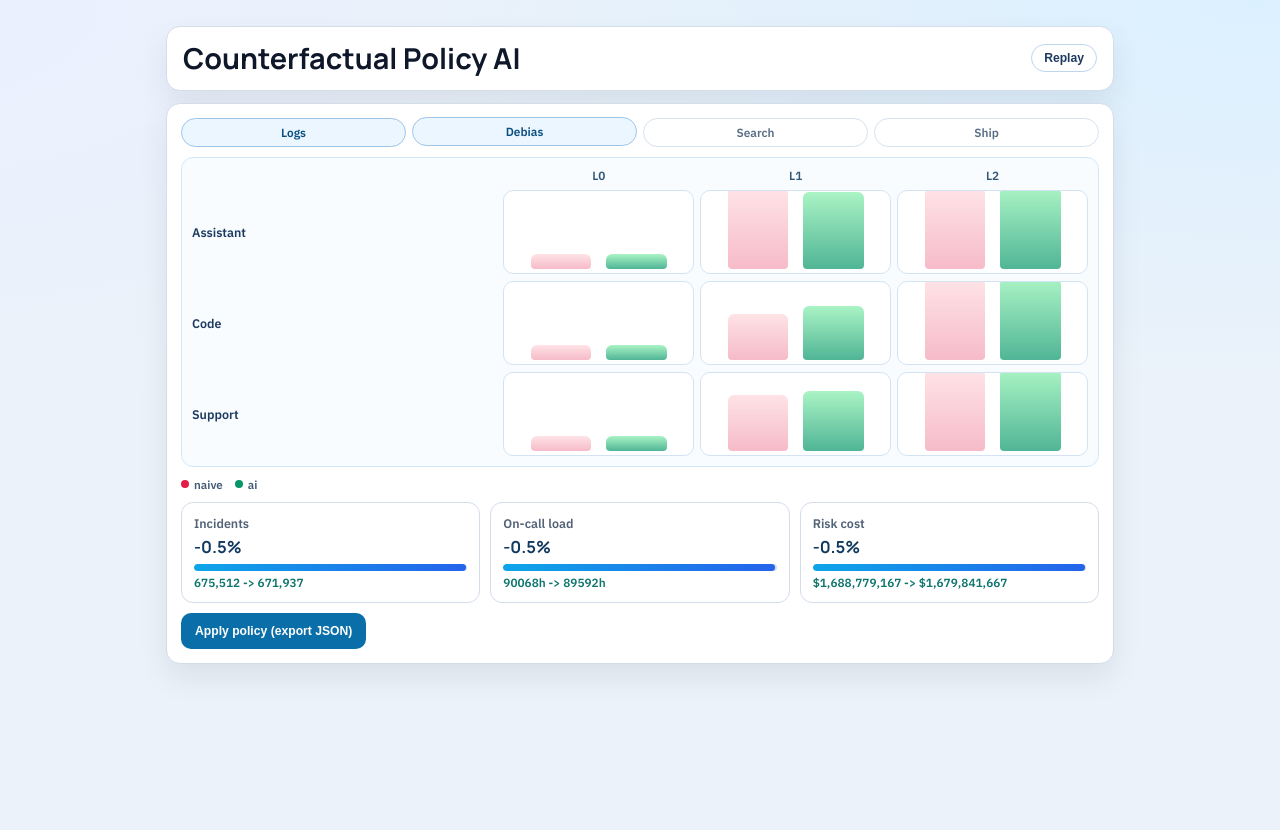
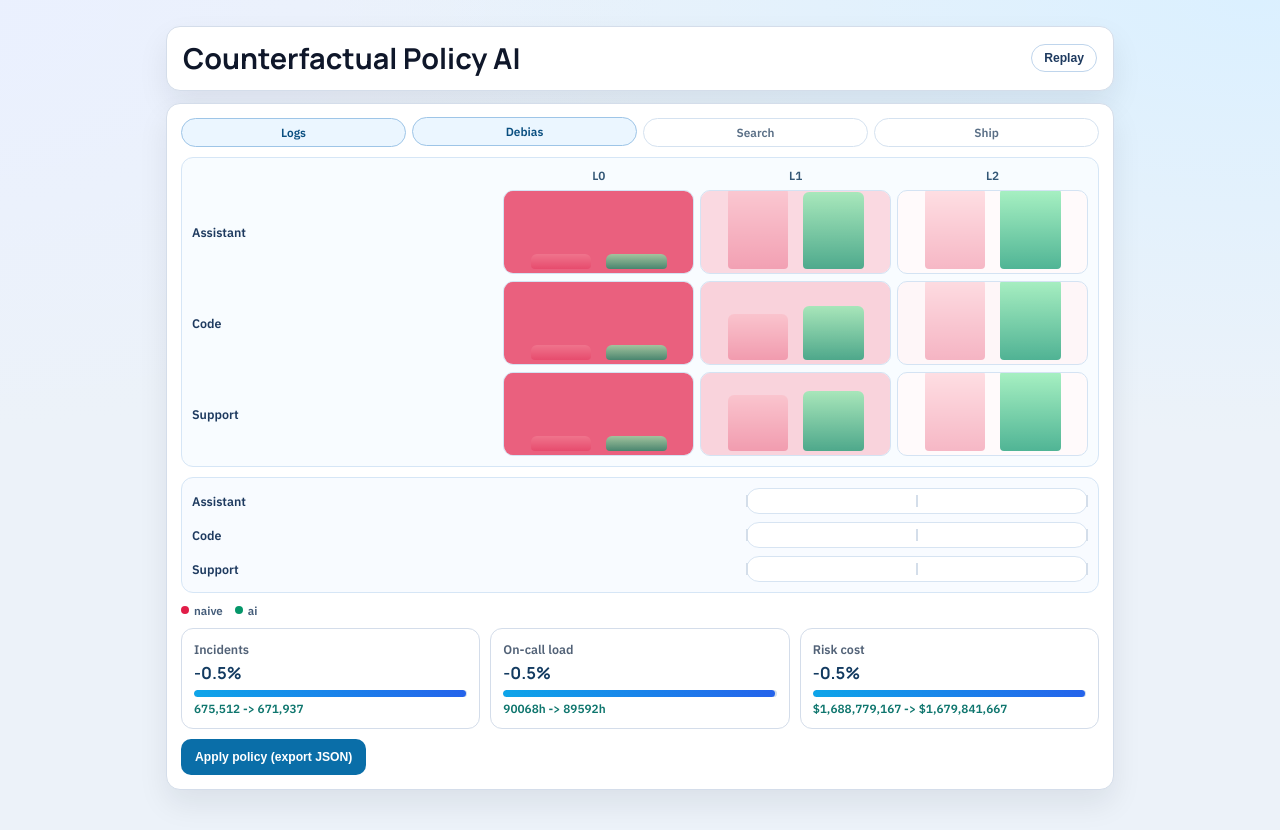
Before and after one commit to KumarNavish/promopilot, a React (Vite) app in the folder frontend/: page / in a window 1280 px wide. Before the commit the page ends 800 px from the top, so only its background shows below. Built offline with nearby package versions, Linux system fonts and the light colour scheme; no server answers.

Commit message:
Make problem-vs-solution intuition visual with bias and switch lanes

```diff
--- a/frontend/src/pages/Home.tsx
+++ b/frontend/src/pages/Home.tsx
@@ -22,6 +22,8 @@ interface SegmentVisual {
   levels: number[];
   naiveUtilities: number[];
   drUtilities: number[];
+  biasGap: number[];
+  biasNorm: number[];
   naiveNorm: number[];
   drNorm: number[];
   naivePick: number;
@@ -201,12 +203,17 @@ function buildSegmentVisuals(params: {
     });
 
     const drUtilities = drPoints.map((point) => utility(point));
+    const biasGap = levels.map((_, index) => naiveUtilities[index] - drUtilities[index]);
+    const biasAbsMax = Math.max(...biasGap.map((value) => Math.abs(value)), 1e-9);
+    const biasNorm = biasGap.map((value) => Math.abs(value) / biasAbsMax);
 
     visuals.push({
       segment: segment.segment,
       levels,
       naiveUtilities,
       drUtilities,
+      biasGap,
+      biasNorm,
       naiveNorm: normalize(naiveUtilities),
       drNorm: normalize(drUtilities),
       naivePick: naivePolicy[segment.segment] ?? levels[0],
@@ -465,6 +472,8 @@ export function Home(): JSX.Element {
   const showNaivePick = activePhase >= 2;
   const aiPickOpacity = activePhase < 2 ? 0 : activePhase === 2 ? phaseProgress : 1;
   const displayLevels = score?.segmentVisuals[0]?.levels ?? [0, 1, 2];
+  const maxDisplayLevel = Math.max(...displayLevels, 1);
+  const biasOverlayStrength = activePhase === 0 ? 0 : activePhase === 1 ? phaseProgress : activePhase === 2 ? 0.62 : 0.44;
   const boardColumns = `minmax(130px, 1.6fr) repeat(${displayLevels.length}, minmax(58px, 1fr))`;
 
   return (
@@ -523,9 +532,16 @@ export function Home(): JSX.Element {
                   const naiveHeight = 18 + row.naiveNorm[index] * 82;
                   const drHeight = 18 + row.drNorm[index] * 82;
                   const aiWin = row.aiPick === level && activePhase >= 3;
+                  const biasIsOverestimate = row.biasGap[index] > 0;
+                  const biasOpacity = row.biasNorm[index] * biasOverlayStrength;
+                  const biasColor = biasIsOverestimate ? "225, 29, 72" : "14, 165, 233";
 
                   return (
                     <div key={`${row.segment}-${level}`} className={`utility-cell ${aiWin ? "ai-win" : ""}`}>
+                      <span
+                        className="bias-layer"
+                        style={{ backgroundColor: `rgba(${biasColor}, ${biasOpacity})` }}
+                      />
                       <span
                         className="utility-fill naive"
                         style={{ height: `${naiveHeight}%`, opacity: naiveOpacity }}
@@ -542,6 +558,40 @@ export function Home(): JSX.Element {
                 })}
               </div>
             ))}
+          </section>
+
+          <section className="switch-board" data-testid="switch-board">
+            {score.segmentVisuals.map((row) => {
+              const naiveLeft = (row.naivePick / maxDisplayLevel) * 100;
+              const aiLeft = (row.aiPick / maxDisplayLevel) * 100;
+              const linkLeft = Math.min(naiveLeft, aiLeft);
+              const linkWidth = Math.max(1.5, Math.abs(aiLeft - naiveLeft));
+
+              return (
+                <div key={`switch-${row.segment}`} className="switch-row">
+                  <span className="row-label">{cleanSegment(row.segment)}</span>
+                  <div className="switch-track">
+                    {row.levels.map((level) => (
+                      <span
+                        key={`${row.segment}-tick-${level}`}
+                        className="switch-tick"
+                        style={{ left: `${(level / maxDisplayLevel) * 100}%` }}
+                      />
+                    ))}
+                    <span
+                      className="switch-link"
+                      style={{
+                        left: `${linkLeft}%`,
+                        width: `${linkWidth}%`,
+                        opacity: activePhase < 2 ? 0 : activePhase === 2 ? phaseProgress : 1
+                      }}
+                    />
+                    <span className="switch-dot naive" style={{ left: `${naiveLeft}%`, opacity: showNaivePick ? 1 : 0 }} />
+                    <span className="switch-dot ai" style={{ left: `${aiLeft}%`, opacity: aiPickOpacity }} />
+                  </div>
+                </div>
+              );
+            })}
           </section>
 
           <div className="legend" data-testid="legend">
--- a/frontend/src/styles.css
+++ b/frontend/src/styles.css
@@ -161,6 +161,12 @@ h1 {
   overflow: hidden;
 }
 
+.bias-layer {
+  position: absolute;
+  inset: 0;
+  transition: background-color 220ms ease;
+}
+
 .utility-fill {
   position: absolute;
   bottom: 4px;
@@ -199,6 +205,67 @@ h1 {
 
 .utility-cell.ai-win {
   box-shadow: inset 0 0 0 2px rgba(5, 150, 105, 0.32);
+}
+
+.switch-board {
+  border: 1px solid #d6e6f6;
+  border-radius: 12px;
+  background: #f8fbff;
+  padding: 10px;
+  display: grid;
+  gap: 8px;
+}
+
+.switch-row {
+  display: grid;
+  grid-template-columns: minmax(130px, 1.6fr) minmax(0, 1fr);
+  align-items: center;
+  gap: 8px;
+}
+
+.switch-track {
+  position: relative;
+  height: 26px;
+  border: 1px solid #d7e4f2;
+  border-radius: 999px;
+  background: #ffffff;
+}
+
+.switch-tick {
+  position: absolute;
+  top: 6px;
+  bottom: 6px;
+  width: 2px;
+  background: #d4deea;
+  transform: translateX(-50%);
+}
+
+.switch-link {
+  position: absolute;
+  top: 50%;
+  height: 3px;
+  border-radius: 999px;
+  background: linear-gradient(90deg, #f43f5e, #0ea5e9, #059669);
+  transform: translateY(-50%);
+  transition: opacity 160ms ease, width 220ms ease;
+}
+
+.switch-dot {
+  position: absolute;
+  top: 50%;
+  width: 10px;
+  height: 10px;
+  border-radius: 999px;
+  transform: translate(-50%, -50%);
+  transition: left 220ms ease, opacity 220ms ease;
+}
+
+.switch-dot.naive {
+  background: #e11d48;
+}
+
+.switch-dot.ai {
+  background: #059669;
 }
 
 .legend {
@@ -329,6 +396,11 @@ h1 {
     grid-template-columns: repeat(2, minmax(0, 1fr));
   }
 
+  .switch-row {
+    grid-template-columns: 1fr;
+    gap: 5px;
+  }
+
   .kpi-row {
     grid-template-columns: 1fr;
   }
```
Also changed, not shown: 1 other file (tests, documents, lock files or other folders).
